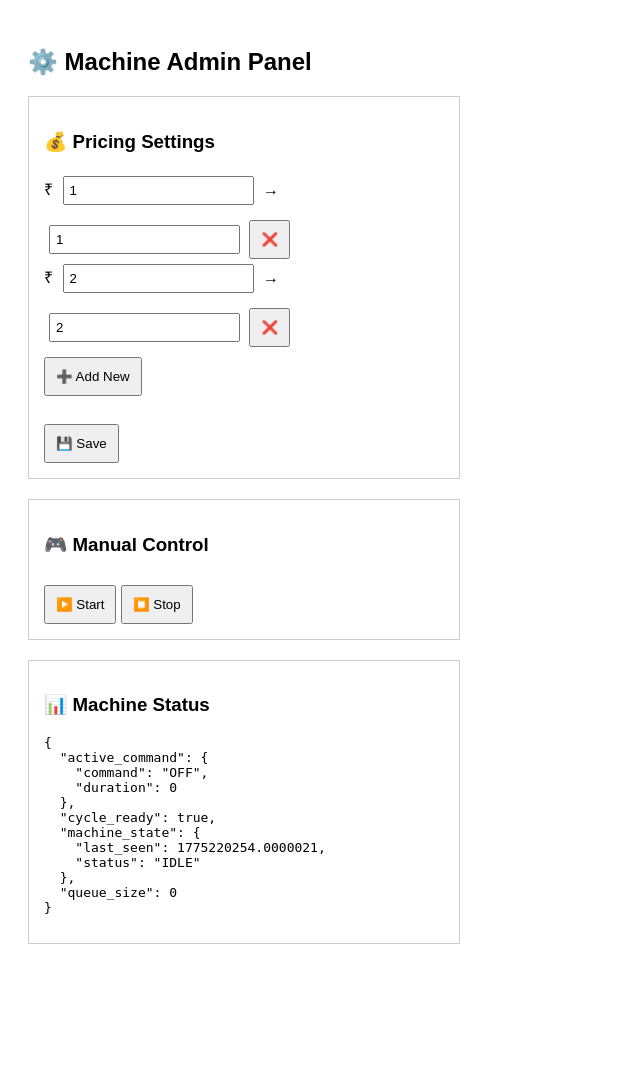
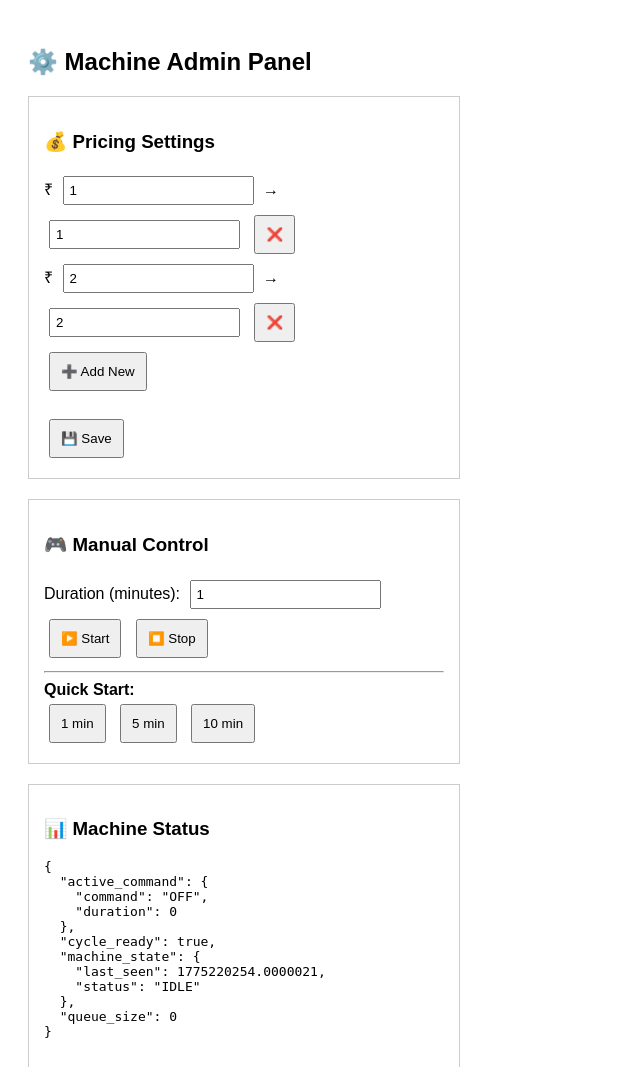
Before and after one commit to ROYALSAIPG/washing-machine-server, a Flask app: page /admin in a window 1280 px wide. Shown: the top 1067 px of the page, without its empty margins (0-640 px from the left). Before the commit the page ends 944 px from the top, so only its background shows below. Run offline with Flask 3, Linux system fonts and the light colour scheme.

Commit message:
Update admin.html

```diff
--- a/templates/admin.html
+++ b/templates/admin.html
@@ -6,7 +6,7 @@
         body { font-family: Arial; padding: 20px; }
         .box { border: 1px solid #ccc; padding: 15px; width: 400px; margin-bottom: 20px; }
         input { padding: 5px; margin: 5px; }
-        button { padding: 10px; margin-top: 10px; }
+        button { padding: 10px; margin: 5px; }
     </style>
 </head>
 <body>
@@ -24,8 +24,21 @@
 
 <div class="box">
     <h3>🎮 Manual Control</h3>
+
+    <label>Duration (minutes):</label>
+    <input type="number" id="manualDuration" value="1">
+
+    <br>
+
     <button onclick="startMachine()">▶️ Start</button>
     <button onclick="stopMachine()">⏹️ Stop</button>
+
+    <hr>
+
+    <b>Quick Start:</b><br>
+    <button onclick="quickStart(1)">1 min</button>
+    <button onclick="quickStart(5)">5 min</button>
+    <button onclick="quickStart(10)">10 min</button>
 </div>
 
 <div class="box">
@@ -54,7 +67,7 @@ function loadSettings() {
         document.getElementById("priceList").innerHTML = "";
 
         for (let amt in data.prices) {
-            addRow(amt/100, data.prices[amt]); // paisa → ₹
+            addRow(amt/100, data.prices[amt]);
         }
     });
 }
@@ -66,7 +79,7 @@ function saveSettings() {
     let prices = {};
 
     for (let i = 0; i < amounts.length; i++) {
-        let amt = parseInt(amounts[i].value) * 100; // ₹ → paisa
+        let amt = parseInt(amounts[i].value) * 100;
         let dur = parseInt(durations[i].value);
 
         if (amt && dur) {
@@ -95,12 +108,28 @@ function loadStatus() {
     });
 }
 
+// ✅ UPDATED START (WITH DURATION)
 function startMachine() {
-    fetch("/manual-start", {method: "POST"});
+    let duration = document.getElementById("manualDuration").value;
+
+    fetch("/manual-start", {
+        method: "POST",
+        headers: {"Content-Type": "application/json"},
+        body: JSON.stringify({duration: parseInt(duration)})
+    })
+    .then(() => alert("▶️ Started for " + duration + " min"));
 }
 
+// ✅ QUICK BUTTONS
+function quickStart(min) {
+    document.getElementById("manualDuration").value = min;
+    startMachine();
+}
+
+// STOP
 function stopMachine() {
-    fetch("/manual-stop", {method: "POST"});
+    fetch("/manual-stop", {method: "POST"})
+    .then(() => alert("⏹️ Stopped"));
 }
 
 setInterval(loadStatus, 3000);
```
